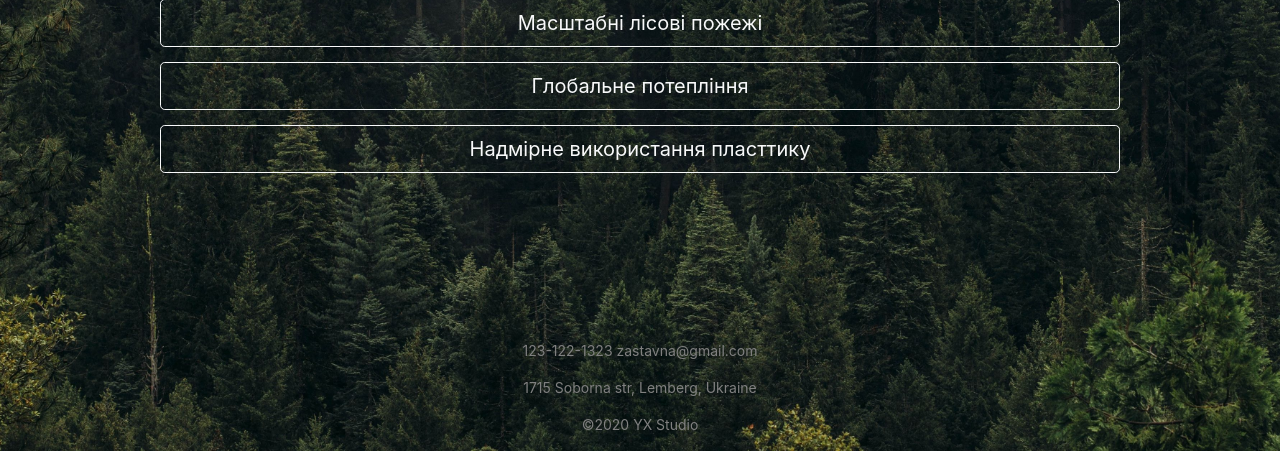
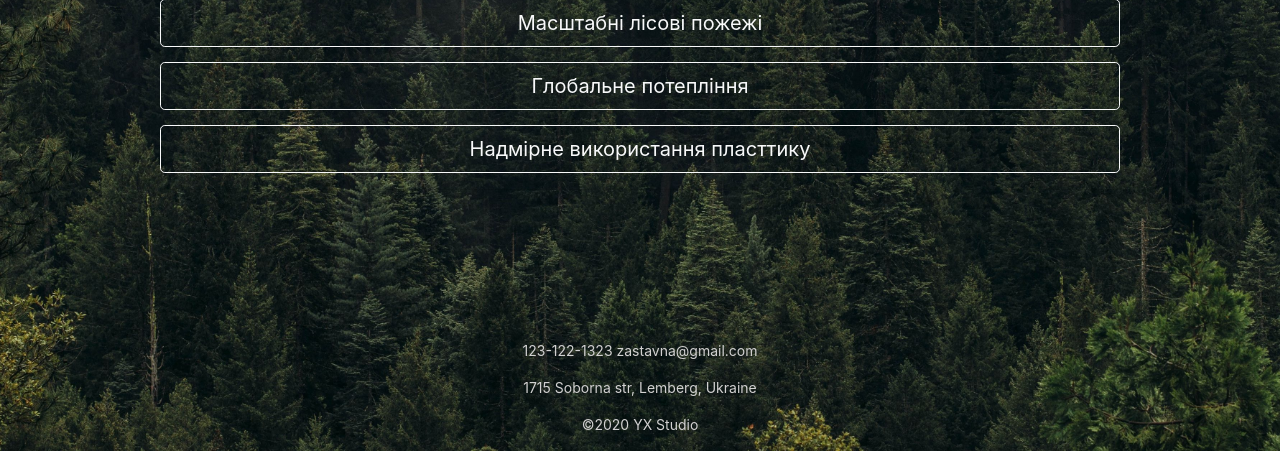
Before and after one commit to YuraLeshchuk/becitizen, a PHP site: page / in a window 1280 px wide. Shown: the part 411-862 px from the top of the page. Run offline with PHP 8.4, Linux system fonts and the light colour scheme.

Commit message:
Update footer.css

```diff
--- a/styles/footer.css
+++ b/styles/footer.css
@@ -18,7 +18,7 @@ footer nav .bottomn-menu {
 
 footer nav .bottomn-menu li a {
     text-decoration: none;
-    color: gray;
+    color: #d2d1d1;
     padding: 5px;
     border: 1px solid transparent;
 
@@ -32,7 +32,7 @@ footer nav .bottomn-menu li a:hover {
 #contactinfo {
     text-align: center;
     font-size: 14px;
-    color: gray;
+    color: #d2d1d1;
     margin: 150px 15px 15px 15px;
 }
 
```
